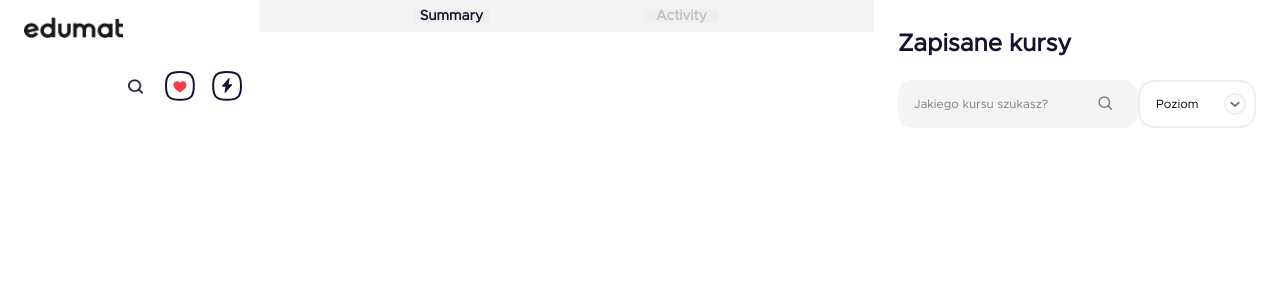
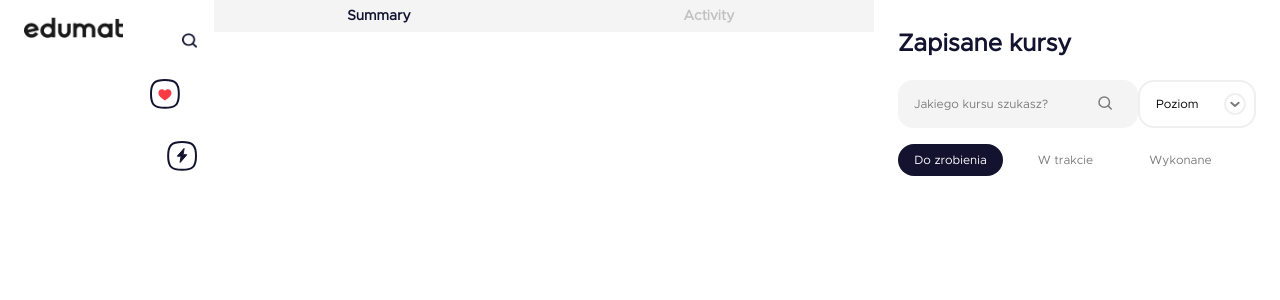
Before and after one commit to Mariia22/Edumat, a React (Create React App) app in the folder edumat/: page / in a window 1280 px wide. Shown: the top 300 px of the page. Built offline with nearby package versions, Linux system fonts and the light colour scheme.

Commit message:
add 2 types of button

```diff
--- a/edumat/src/components/Common/Button.js
+++ b/edumat/src/components/Common/Button.js
@@ -0,0 +1,39 @@
+import React from 'react';
+import styled, { css } from 'styled-components';
+
+
+const ButtonStyle = styled.button`
+width: 50%;
+cursor: pointer;
+border: none;
+font-weight:600;
+font-size: 14px;
+line-height: 14px;
+background: none;
+${props => props.filter && css`
+    width: 105px;
+    height: 32px;
+    color:${({ isActive }) => isActive ? '#FFFFFF' : '#7C7C7C'};
+    background-color: ${({ isActive }) => isActive ? '#131330' : '#FFFFFF'};
+    font-weight:400;
+    font-size: 12px;
+    line-height: 16px;
+    border-radius: 100px;
+    margin-left: ${props => props.marginLeft};
+    margin-right: ${props => props.marginRight};
+`};
+${props => props.filterCourse && css`
+      color: ${({ isFilter }) => isFilter ? '#131330' : '#C1C1C1'};
+
+
+`}
+`
+
+
+const Button = (props) => {
+    return (
+        <ButtonStyle {...props} />
+    )
+}
+
+export default Button
--- a/edumat/src/components/Common/Dropdown.js
+++ b/edumat/src/components/Common/Dropdown.js
@@ -6,6 +6,7 @@ export const DropdownStyle = styled.select`
   line-height: 16px;
   font-weight: 400;
   padding: 13px 13px 13px 16px;
+  margin-bottom:16px;
   border: 2px solid #EFEFEF;
   width: 118px;
   height: 48px;
--- /dev/null
+++ b/edumat/src/components/Common/Flex.js
@@ -0,0 +1,9 @@
+import styled from 'styled-components';
+
+export const Flex = styled.div`
+width: 100%;
+display: flex;
+flex-direction: ${props => props.direction || 'row'};
+align-items: ${props => props.align || 'stretch'};
+justify-content: ${props => props.justify || 'space-between'};
+`
--- a/edumat/src/components/Common/Input.js
+++ b/edumat/src/components/Common/Input.js
@@ -7,10 +7,11 @@ width: ${props => props.width || '240px'};
 height: ${props => props.height || '48px'};
 background-color: ${props => props.theme.colors.fieldColor};
 border: none;
-padding: 16px;
+padding: 16px 45px 16px 16px;
 margin-bottom: 16px;
 border-radius:15px;
 font-size: 12px;
+outline: none;
 ::placeholder{
 color: ${props => props.color || props.theme.colors.darkestFontColor};
 }
--- a/edumat/src/components/Header/Header.elements.js
+++ b/edumat/src/components/Header/Header.elements.js
@@ -1,12 +1,10 @@
 import styled from 'styled-components';
-
 
 export const HeaderDiv = styled.div`
 display: flex;
 justify-content: space-between;
 margin: 17px 17px 21px 24px;
 `
-
 export const HeaderLogo = styled.img`
 width: 104px;
 height: 21px;
@@ -14,23 +12,16 @@ height: 21px;
 export const HeaderIconDiv = styled.div`
 width: 100%;
 display: flex;
+flex-wrap:wrap;
 justify-content: flex-end;
 align-items: center;
 `
 export const HeaderFilter = styled.div`
 display: flex;
+flex-wrap:wrap;
 justify-content: space-evenly;
 align-items: center;
 width: 100%;
 height:32px;
 background-color: ${props => props.color || props.theme.colors.fieldColor};
 `
-export const HeaderFilterButton = styled.button`
-width: 75px;
-cursor: pointer;
-border: none;
-color: ${({ isActive }) => isActive ? '#131330' : '#C1C1C1'};
-font-weight:600;
-font-size: 14px;
-line-height: 14px;
-`
--- a/edumat/src/components/Header/Header.js
+++ b/edumat/src/components/Header/Header.js
@@ -1,13 +1,14 @@
 import React, { useState } from 'react';
-import { HeaderDiv, HeaderLogo, HeaderIconDiv, HeaderFilter, HeaderFilterButton } from './Header.elements';
+import { HeaderDiv, HeaderLogo, HeaderIconDiv, HeaderFilter } from './Header.elements';
 import Search from './../../images/Search.png';
 import Logo from './../../images/Logo.png';
 import Notifications from './../../images/Notifications.svg';
 import Overlap from './../../images/Overlap.svg';
 import Icon from './../Common/Icon';
+import Button from './../Common/Button';
 
 const Header = () => {
-    const [isActive, setActive] = useState(true);
+    const [isFilter, setFilter] = useState(true);
     return (
         <>
             <HeaderDiv>
@@ -19,8 +20,8 @@ const Header = () => {
                 </HeaderIconDiv>
             </HeaderDiv>
             <HeaderFilter>
-                <HeaderFilterButton isActive={isActive}>Summary</HeaderFilterButton>
-                <HeaderFilterButton>Activity</HeaderFilterButton>
+                <Button filterCourse isFilter={isFilter}>Summary</Button>
+                <Button filterCourse>Activity</Button>
             </HeaderFilter>
         </>
     )
--- a/edumat/src/components/Main/Main.elements.js
+++ b/edumat/src/components/Main/Main.elements.js
@@ -3,7 +3,6 @@ import styled from 'styled-components';
 export const MainWrapper = styled.div`
 margin: 32px 24px;
 `
-
 export const MainHeader = styled.h1`
 font-weight: 600;
 font-size: 24px;
@@ -13,9 +12,5 @@ color: ${props => props.color || props.theme.colors.headerColor};
 `
 export const MainForm = styled.form`
 display: flex;
+flex-direction: column;
 `
-export const MainFormSearch = styled.div`
-width: 100%;
-display: flex;
-justify-content: space-between;
-`
--- a/edumat/src/components/Main/Main.js
+++ b/edumat/src/components/Main/Main.js
@@ -1,19 +1,27 @@
-import React from 'react';
-import { MainWrapper, MainForm, MainHeader, MainFormSearch } from './Main.elements';
+import React, { useState } from 'react';
+import { MainWrapper, MainForm, MainHeader } from './Main.elements';
 import Input from './../Common/Input';
 import { DropdownStyle, MenuItem } from './../Common/Dropdown';
+import { Flex } from './../Common/Flex';
+import Button from '../Common/Button';
 
 const Main = () => {
+    const [isActive, setActive] = useState(true);
     return (
         <MainWrapper>
             <MainHeader>Zapisane kursy</MainHeader>
             <MainForm>
-                <MainFormSearch>
+                <Flex>
                     <Input type='text' placeholder='Jakiego kursu szukasz?' search />
                     <DropdownStyle>
                         <MenuItem selected='true' disabled>Poziom</MenuItem>
                     </DropdownStyle>
-                </MainFormSearch>
+                </Flex>
+                <Flex justify='flex-start'>
+                    <Button filter isActive={isActive}>Do zrobienia</Button>
+                    <Button filter marginLeft='10px ' marginRight='10px'>W trakcie</Button>
+                    <Button filter>Wykonane</Button>
+                </Flex>
             </MainForm>
         </MainWrapper>
     )
```
